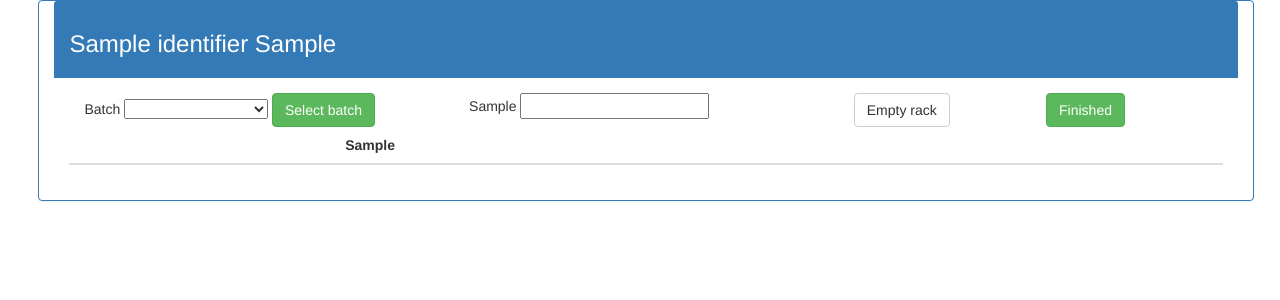
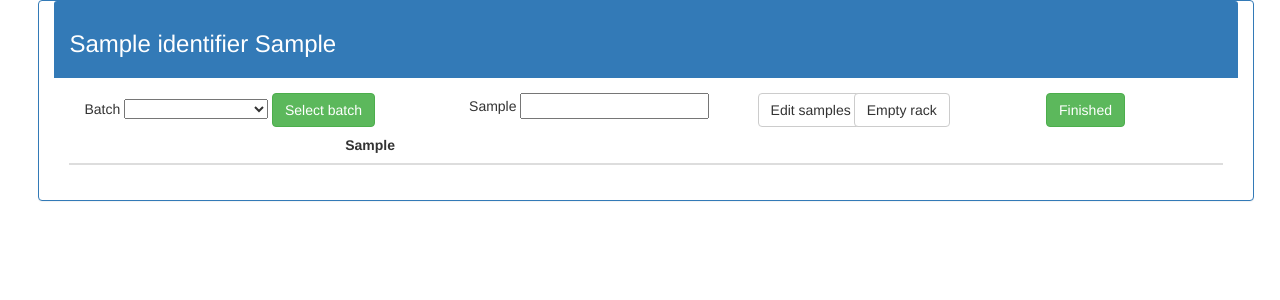
Before and after one commit to COVIDWarriors/CWarriors_Tracking, a Django app: template templates/tracing/rack_fill.html in a window 1280 px wide. Shown: the part 70-370 px from the top of the page. Run offline with Django 3.2, Linux system fonts and the light colour scheme; the template is opened without the code that fills it: most values are stand-ins (such as "Sample title", 1, 10 or a date in 2020); lists and menus that the app fills with data are empty; some libraries are stand-ins or nearby versions.

Commit message:
toggle editability of sample codes

```diff
--- a/templates/tracing/rack.html
+++ b/templates/tracing/rack.html
@@ -27,7 +27,8 @@
               <input id="sid{{g.row}}{{g.col}}" name="sid" type="hidden"
                      class="form-control" value="{{g.id}}">
               <input id="scod{{g.row}}{{g.col}}" name="scod" type="text"
-                     class="form-control" value="{{g.sample}}">
+                     disabled="disabled"
+                     class="code form-control" value="{{g.sample}}">
             </form>
             <script>
             var frm{{g.row}}{{g.col}} = $("#form{{g.row}}{{g.col}}");
@@ -40,6 +41,7 @@
                   success: function (data) {
                       $('#sid'+data.row+''+data.col).attr('value',data.sampleid);
                       $('#scod'+data.row+''+data.col).attr('value',data.sample);
+                      $('.code').prop('disabled',true);
                       $('#identifier').focus();
                   },
                   error: function (data) {
--- a/templates/tracing/rack_fill.html
+++ b/templates/tracing/rack_fill.html
@@ -28,11 +28,16 @@ $Id: $
                   value="{% trans "Select batch" %}">
           </form>
         </div>
-        <div class="col-md-4">
+        <div class="col-md-3">
          <form id="sampleform" method="POST" action="insert/{{rack.id}}">
            {% csrf_token %}
             {% trans "Sample" %} <input name="identifier" id="identifier">
           </form>
+        </div>
+        <div class="col-md-1">
+          <button class="btn btn-default" onClick="activa();">
+            {% trans "Edit samples" %}
+          </button>
         </div>
         <div class="col-md-2">
           <a href="{% url "tracing:empty" rack.id %}" class="btn btn-default">
@@ -61,6 +66,9 @@ $Id: $
             },
         });
     });
+    function activa () {
+        $('.code').prop('disabled',false);
+    };
 </script>
       {% include "tracing/rack.html" %}
       </div>
```
